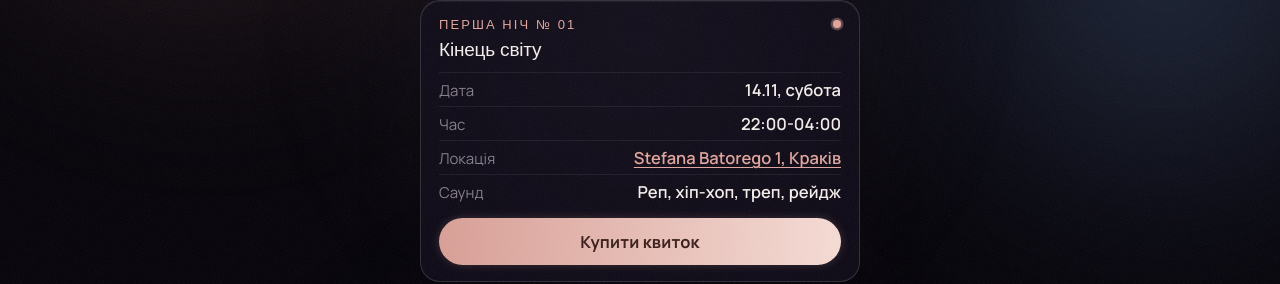
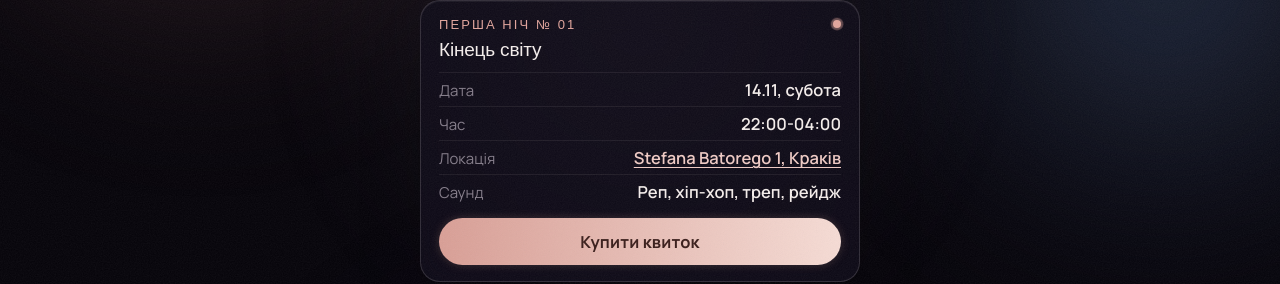
Before and after one commit to Yevhenbk/wonderland-club, a Next.js app: page / in a window 1280 px wide. In both pictures the pointer is over the link 737 px from the left and 504 px from the top of the page. Shown: the part 347-631 px from the top of the page. Built offline with nearby package versions, Linux system fonts and the light colour scheme; a web font is replaced by a local one.

Commit message:
Show the location link in rose gold by default
In the hero and night cards the address link is now rose gold and underlined at rest, brightening to a lighter rose on hover.

```diff
--- a/app/components/home.module.scss
+++ b/app/components/home.module.scss
@@ -347,24 +347,25 @@
   font-size: 16.5px;
 }
 
-/* The address opens the map: underlined lightly, rose gold on hover. */
+/* The address opens the map: rose gold and underlined, so it reads as a
+   link at a glance; a lighter rose on hover. */
 .ticketRows dd a {
   /* Grow the tap area to a full 44px without moving the text: padding
      outward, cancelled by an equal negative margin. */
   display: inline-block;
   padding-block: 13px;
   margin-block: -13px;
-  color: inherit;
+  color: var(--wl-rose);
   text-decoration: underline;
-  text-decoration-color: var(--wl-line-strong);
+  text-decoration-color: var(--wl-rose);
   text-underline-offset: 3px;
   transition: color 0.3s ease, text-decoration-color 0.3s ease;
 }
 
 .ticketRows dd a:hover,
 .ticketRows dd a:focus-visible {
-  color: var(--wl-rose);
-  text-decoration-color: var(--wl-rose);
+  color: #f0cbc5;
+  text-decoration-color: #f0cbc5;
   outline: none;
 }
 
--- a/app/components/nights-rail.module.scss
+++ b/app/components/nights-rail.module.scss
@@ -98,24 +98,25 @@
   color: var(--wl-ink);
 }
 
-/* The address opens the map: underlined lightly, rose gold on hover. */
+/* The address opens the map: rose gold and underlined, so it reads as a
+   link at a glance; a lighter rose on hover. */
 .facts dd a {
   /* Grow the tap area to a full 44px without moving the text: padding
      outward, cancelled by an equal negative margin. */
   display: inline-block;
   padding-block: 13px;
   margin-block: -13px;
-  color: inherit;
+  color: var(--wl-rose);
   text-decoration: underline;
-  text-decoration-color: var(--wl-line-strong);
+  text-decoration-color: var(--wl-rose);
   text-underline-offset: 3px;
   transition: color 0.3s ease, text-decoration-color 0.3s ease;
 }
 
 .facts dd a:hover,
 .facts dd a:focus-visible {
-  color: var(--wl-rose);
-  text-decoration-color: var(--wl-rose);
+  color: #f0cbc5;
+  text-decoration-color: #f0cbc5;
   outline: none;
 }
 
```
